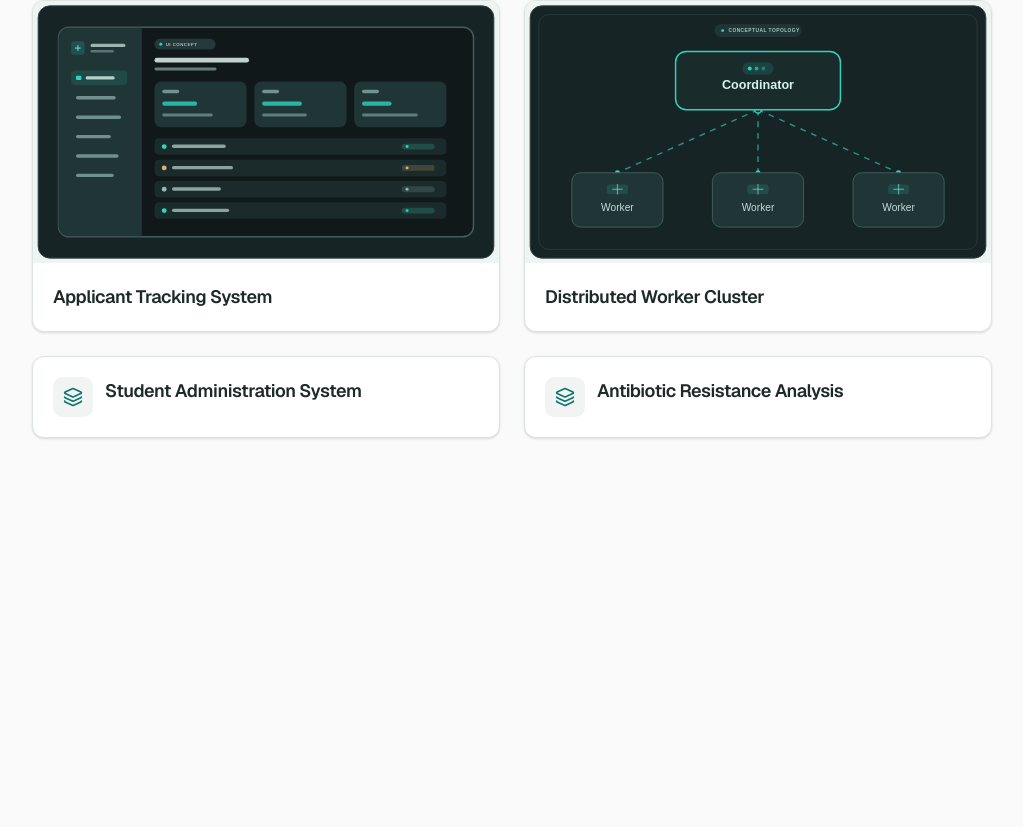
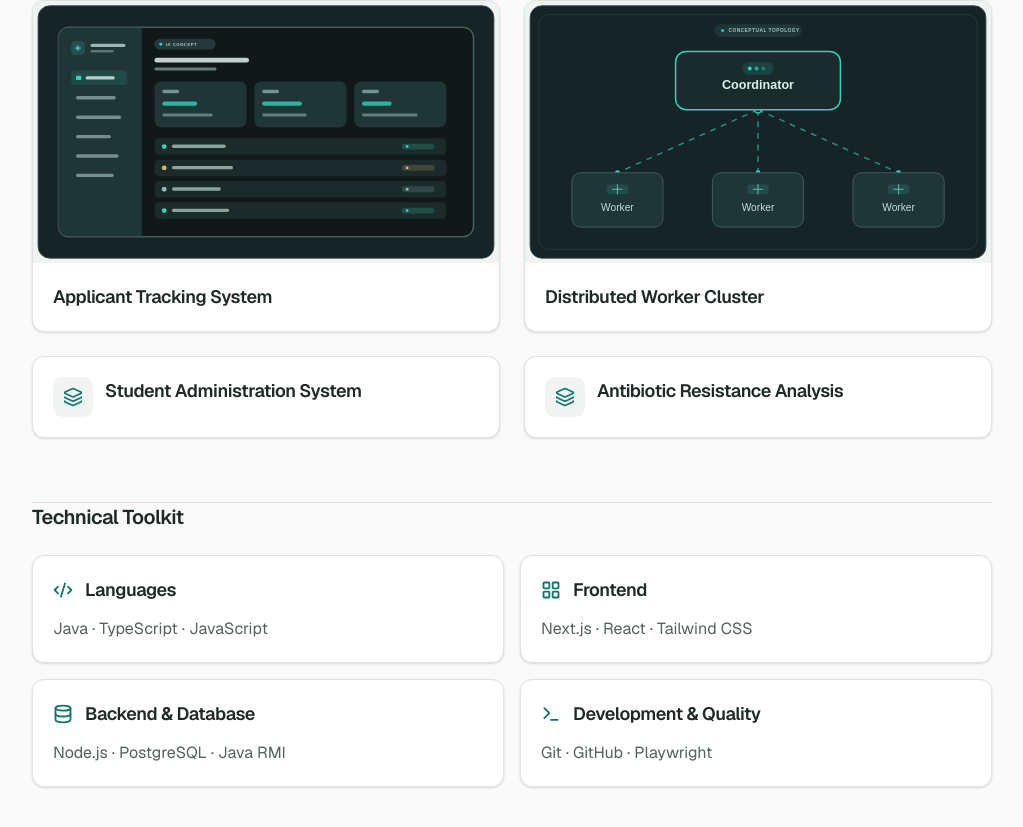
Before and after one commit to v-i-s-h-a-n-t/portfolio, a Next.js app: page / in a window 1280 px wide. Shown: the part 783-1610 px from the top of the page, without its empty margins (128-1151 px from the left). Before the commit the page ends 1285 px from the top, so only its background shows below. Built offline with nearby package versions, Linux system fonts and the light colour scheme.

Commit message:
feat: integrate technical toolkit into homepage

```diff
--- a/src/app/page.tsx
+++ b/src/app/page.tsx
@@ -1,6 +1,7 @@
 import { AcademicExcellenceBanner } from "@/components/sections/academic-excellence-banner";
 import { FeaturedProjects } from "@/components/sections/featured-projects";
 import { Introduction } from "@/components/sections/introduction";
+import { TechnicalToolkit } from "@/components/sections/technical-toolkit";
 
 export default function Home() {
   return (
@@ -8,6 +9,7 @@ export default function Home() {
       <Introduction />
       <AcademicExcellenceBanner />
       <FeaturedProjects />
+      <TechnicalToolkit />
     </>
   );
 }
--- a/src/components/sections/technical-toolkit.tsx
+++ b/src/components/sections/technical-toolkit.tsx
@@ -5,6 +5,7 @@ import { skillCategories } from "@/data/skills";
 export function TechnicalToolkit() {
   return (
     <section aria-label="Technical toolkit" className="space-y-6">
+      <hr aria-hidden="true" className="m-0 border-0 border-t border-border" />
       <SectionHeading title="Technical Toolkit" />
       <div className="grid grid-cols-1 gap-4 md:grid-cols-2">
         {skillCategories.map((category) => (
```
